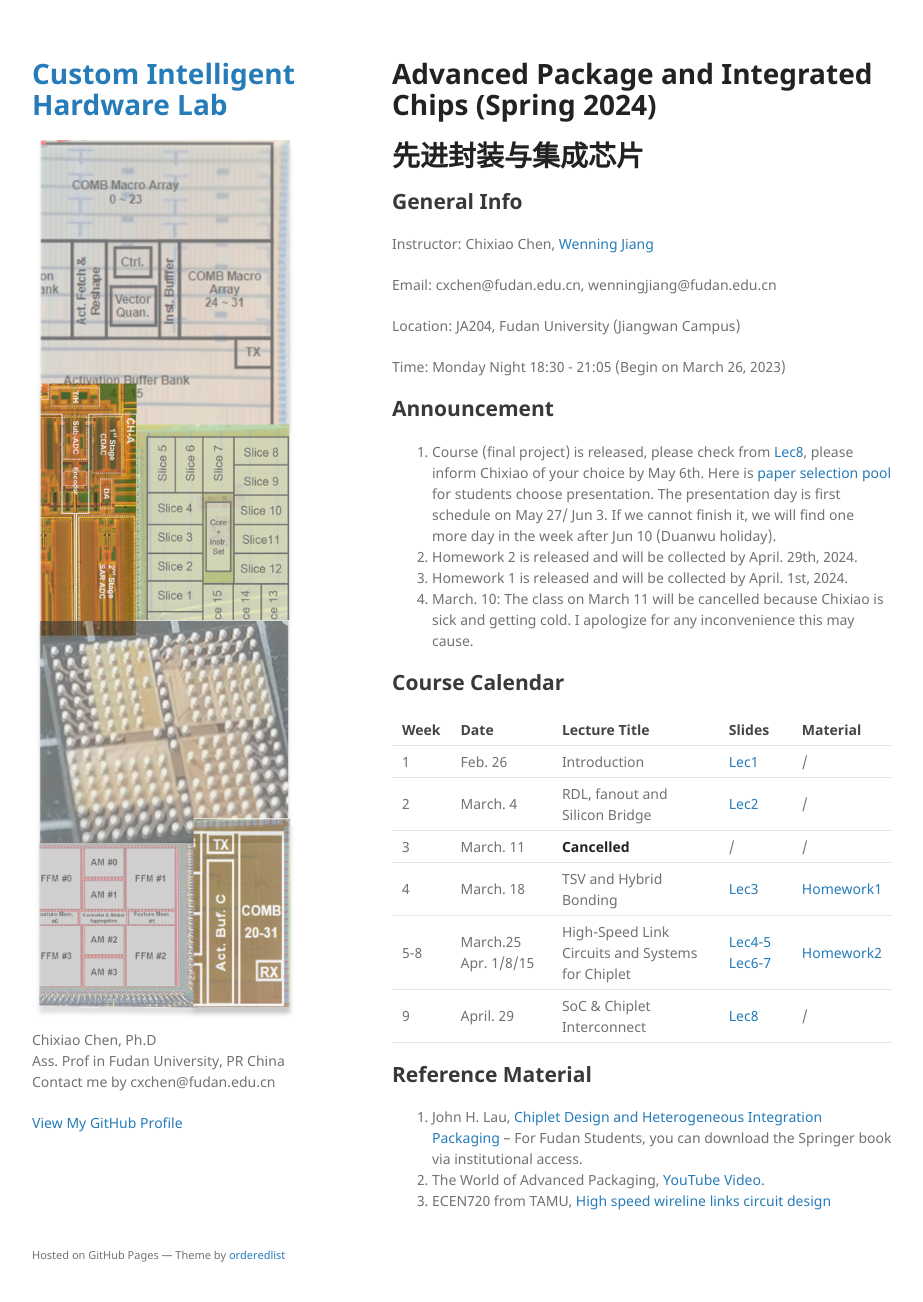
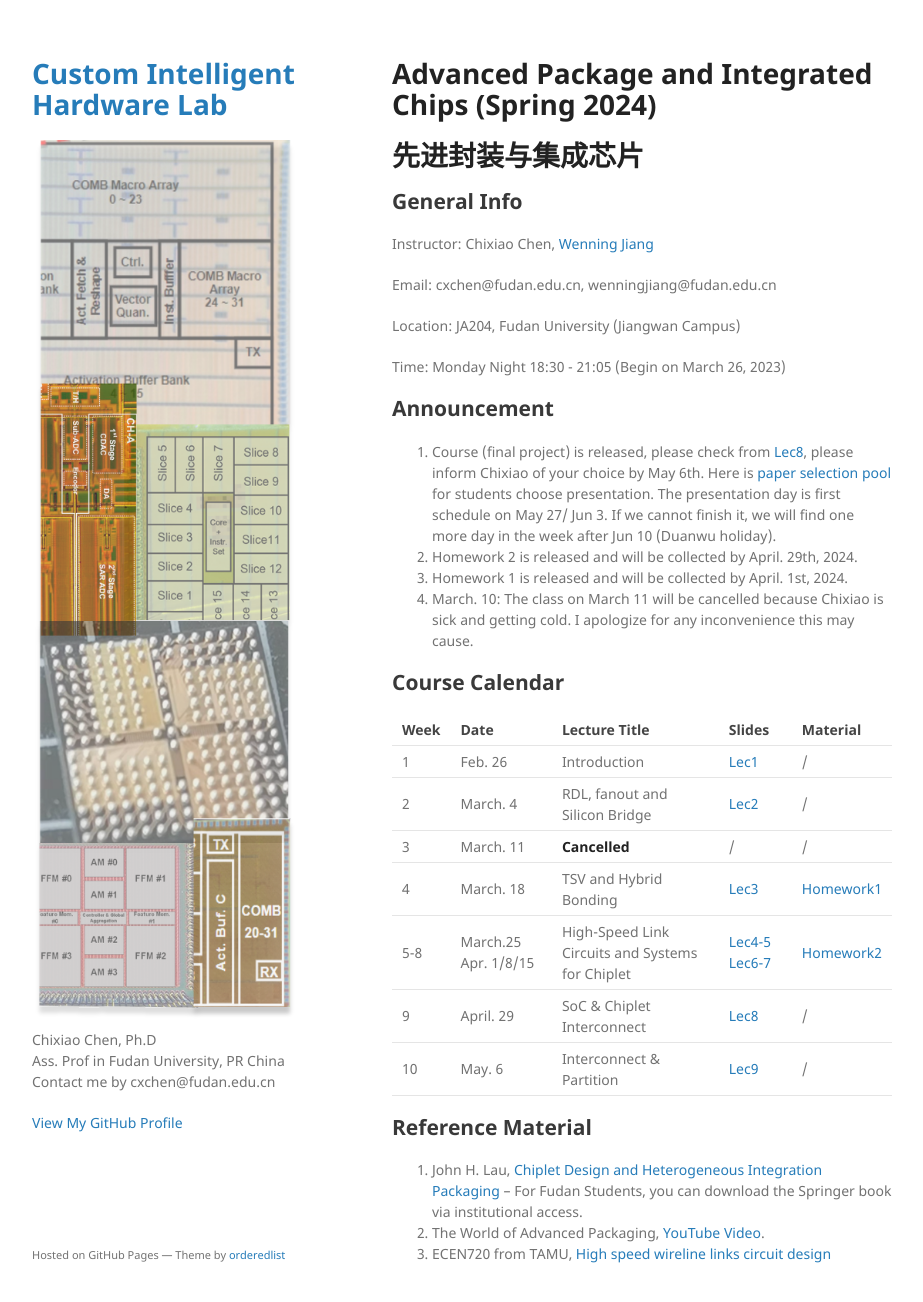
Before and after one commit to cihlab/cihlab.github.io, a Jekyll site: the page built from course/chiplet.md, in a window 1280 px wide and 1334 px high. Shown: the top 1302 px of the window, without its empty margins (178-1101 px from the left). Built offline with Jekyll 4.4.1, drawn with Linux system fonts in a browser that asks for light colours; our own code applies the rules of GitHub Pages for plain Markdown files.

Commit message:
Update chiplet.md

```diff
--- a/course/chiplet.md
+++ b/course/chiplet.md
@@ -33,7 +33,8 @@ Time: Monday Night 18:30 - 21:05 (Begin on March 26, 2023)
 3| March. 11 | **Cancelled** | / | / |
 4| March. 18 | TSV and Hybrid Bonding | [Lec3](./chiplet03.pdf) | [Homework1](./chiplet_hmwk_01_2024.pdf) |
 5-8| March.25 Apr. 1/8/15 | High-Speed Link Circuits and Systems for Chiplet | [Lec4-5](./chiplet-04-05.pdf) [Lec6-7](./chiplet-06-07.pdf)| [Homework2](./chiplet_hmwk_02_2024.pdf) |
-9| April. 29 | SoC & Chiplet Interconnect | [Lec8](./chiplet08.pdf) | / |
+9| April. 29 | SoC & Chiplet Interconnect | [Lec8](./chiplet-08.pdf) | / |
+10| May. 6 | Interconnect & Partition | [Lec9](./chiplet-09.pdf) | / |
 
 
 ## Reference Material
```
